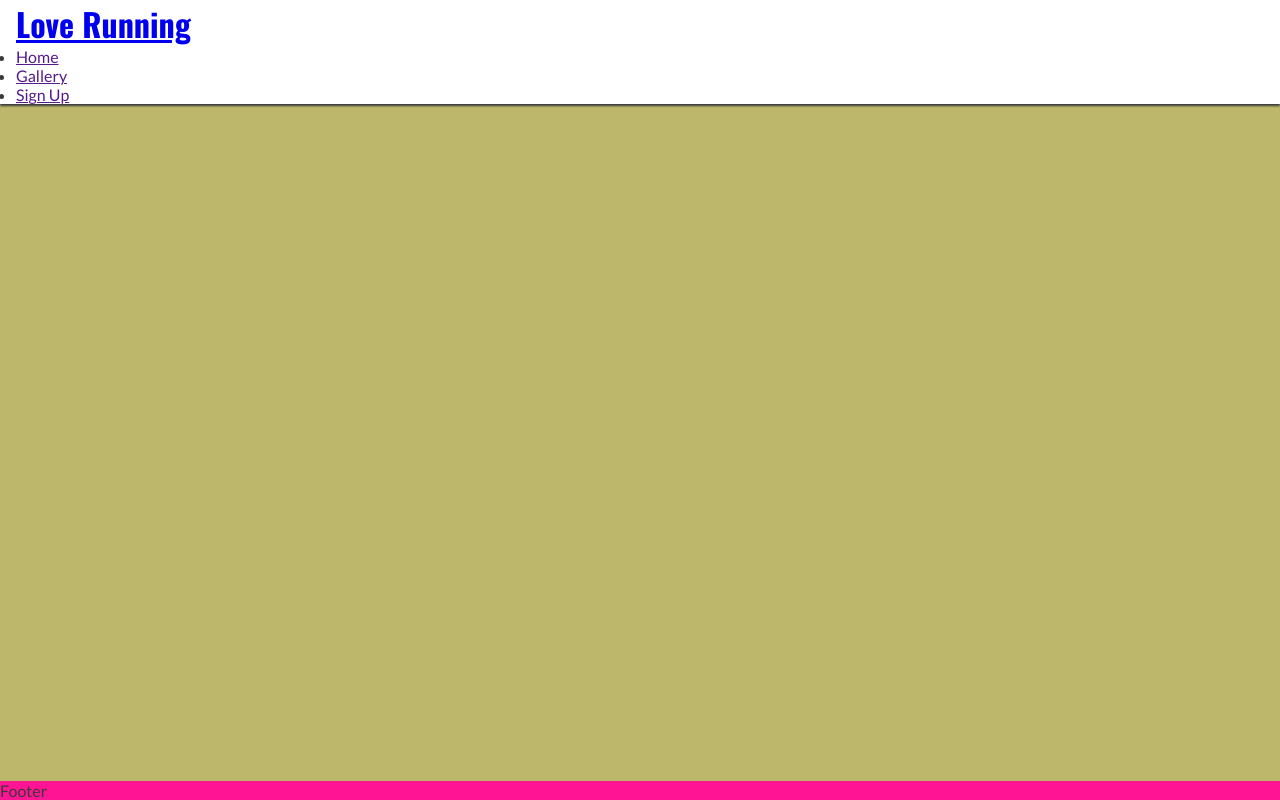
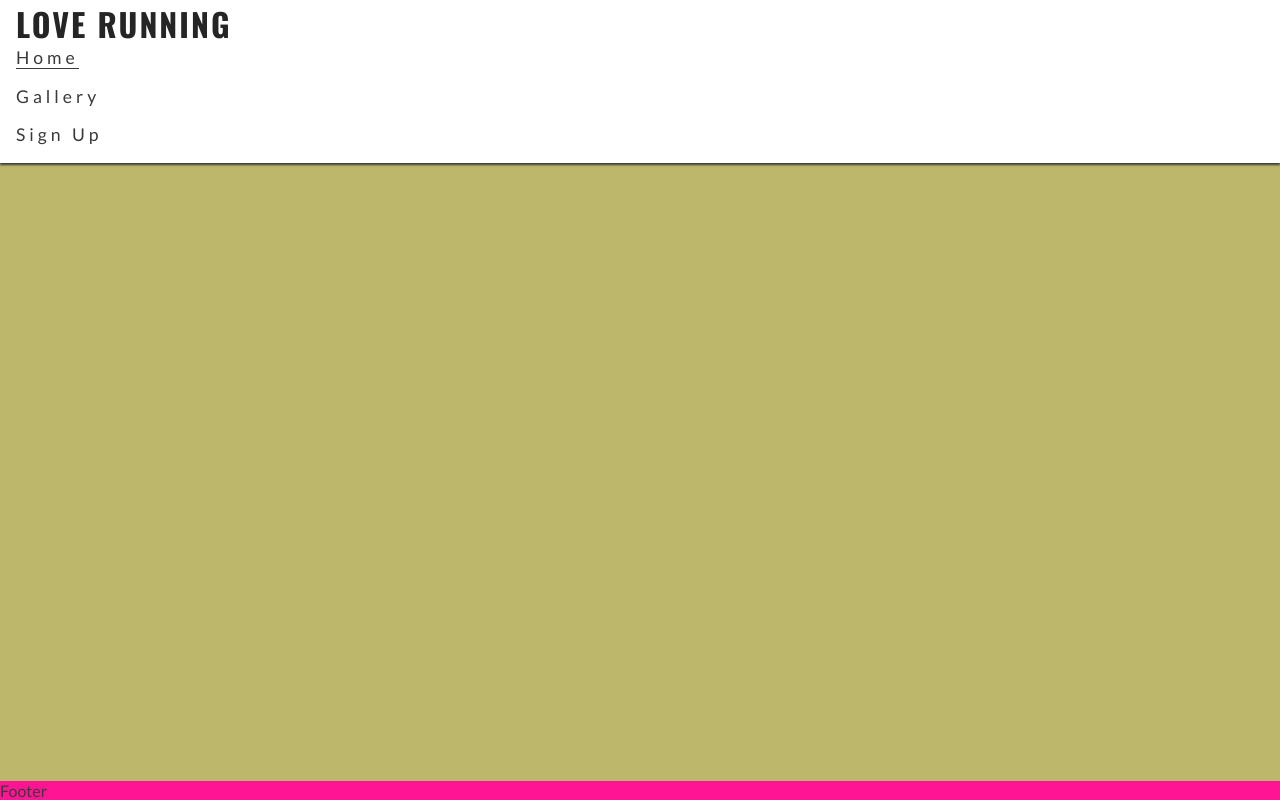
Before and after one commit to Tiko4real/LOVE-RUNNING, a plain HTML site: page index.html in a window 1280 px wide. Drawn offline with nearby package versions, Linux system fonts and the light colour scheme.

Commit message:
fixed header list, styled list and styled the logo

```diff
--- a/assets/css/style.css
+++ b/assets/css/style.css
@@ -16,7 +16,11 @@ body {
 
 h1 {
     font-family: Oswald, sans-serif;
+    text-transform: uppercase;
+    letter-spacing: 2px;
+    color: #252525;
 }
+
 header {
     background-color: #ffffff;
     padding: 0 1rem;
@@ -25,6 +29,20 @@ header {
     width: 100%;
     box-shadow: 0 2px 2px #3a3a3a;
 }
+header a {
+    text-decoration: none;
+    color: inherit;
+}
+#menu {
+    list-style: none;
+    font-size: 110%;
+    letter-spacing: 4px;
+}
+
+#menu li {
+    margin-bottom: 1em;
+}
+
 main {
     background-color: darkkhaki;
     flex: 1 0 auto;
@@ -33,3 +51,6 @@ main {
 footer {
     background-color: deeppink;
 }
+.active {
+    border-bottom: 1px solid;
+}
--- a/index.html
+++ b/index.html
@@ -20,8 +20,8 @@
         <h1 id="logo">Love Running</h1>
     </a>
     <nav>
-    <ul>
-        <li><a href="">Home</a></li>
+    <ul id="menu">
+        <li><a href="" class="active">Home</a></li>
         <li><a href="">Gallery</a></li>
         <li><a href="">Sign Up</a></li>
     </ul>
```
